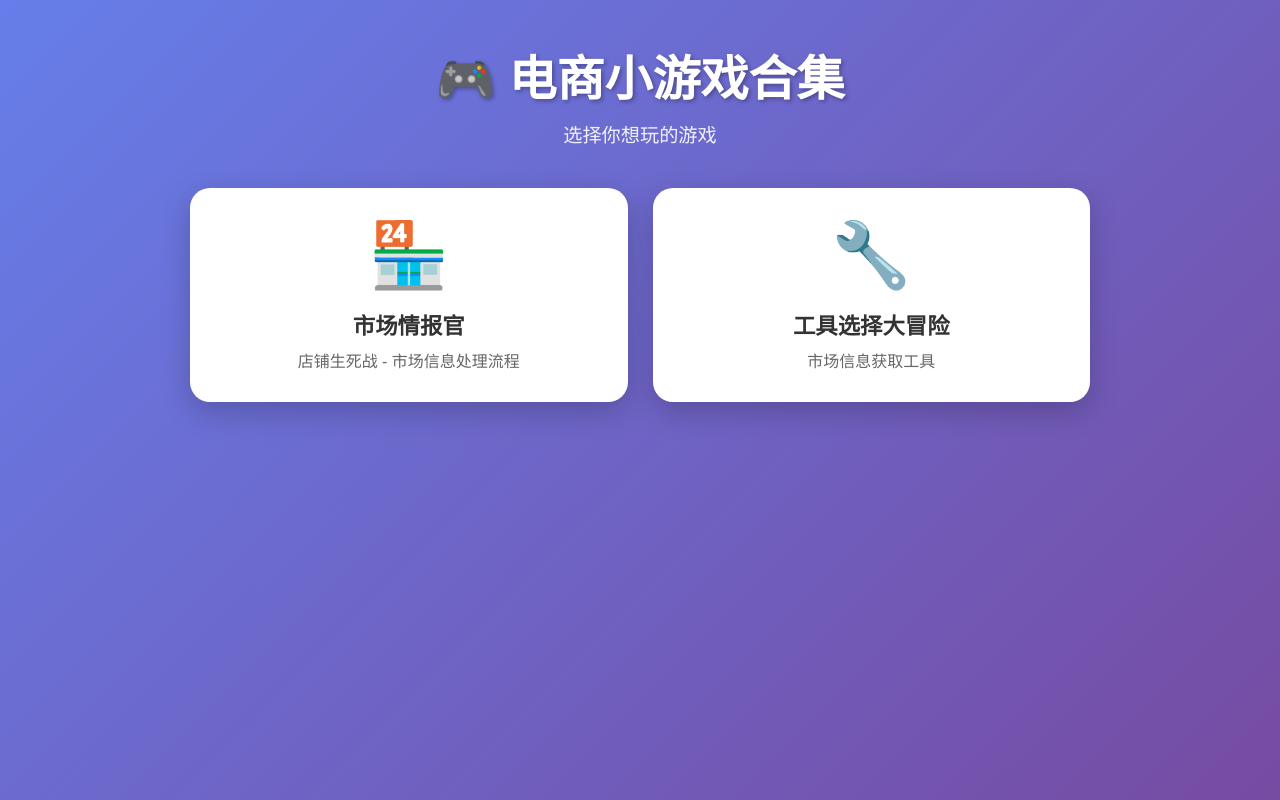
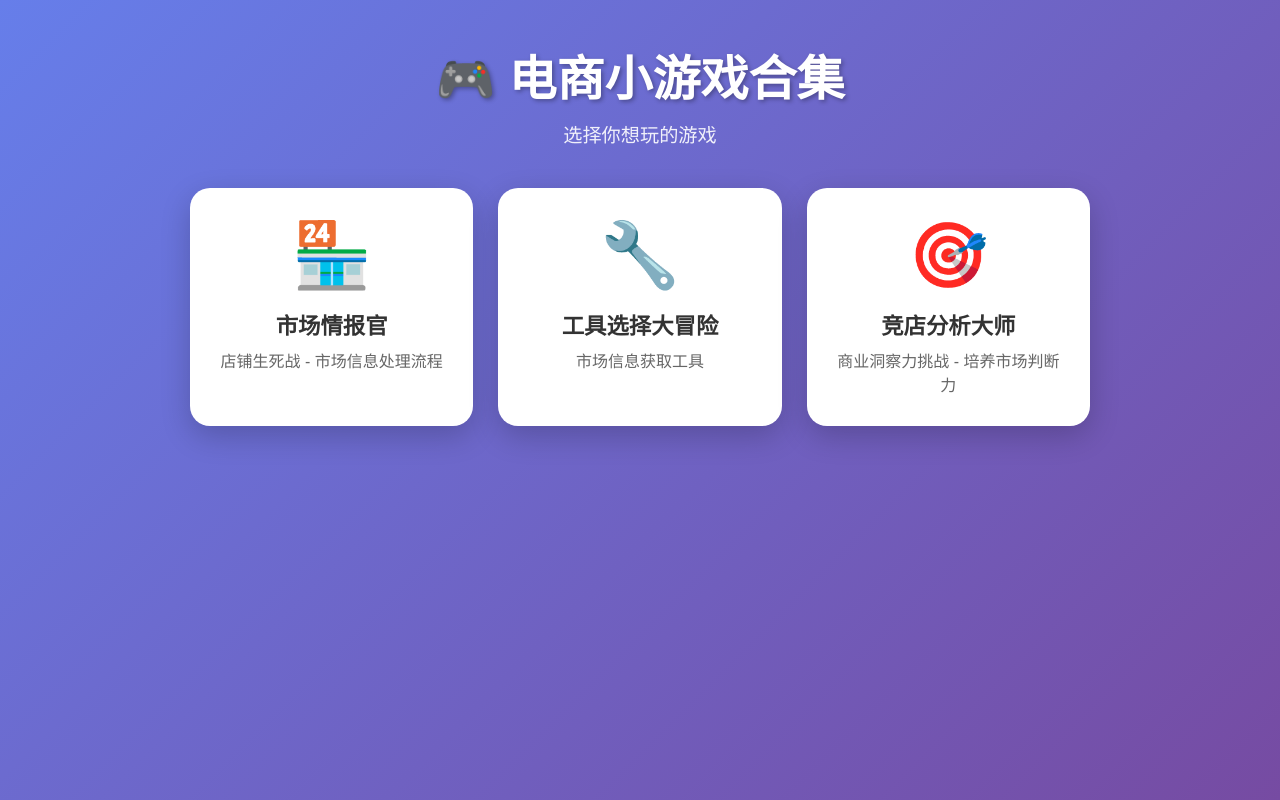
Before and after one commit to holly666/ecommerce-games, a plain HTML site: page index.html in a window 1280 px wide. Drawn offline with Linux system fonts and the light colour scheme.

Commit message:
新增：竞店分析大师游戏

```diff
--- a/index.html
+++ b/index.html
@@ -89,6 +89,11 @@
                 <div class="game-name">工具选择大冒险</div>
                 <div class="game-desc">市场信息获取工具</div>
             </a>
+            <a href="竞店分析大师.html" class="game-card">
+                <div class="game-icon">🎯</div>
+                <div class="game-name">竞店分析大师</div>
+                <div class="game-desc">商业洞察力挑战 - 培养市场判断力</div>
+            </a>
         </div>
     </div>
 </body>
```
